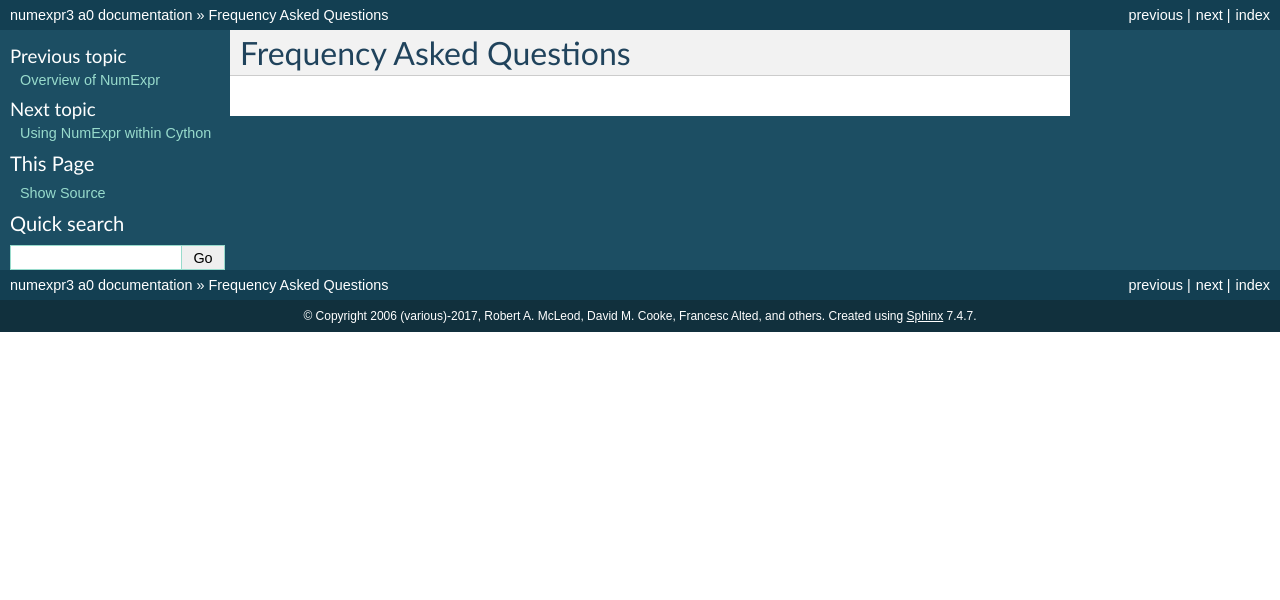
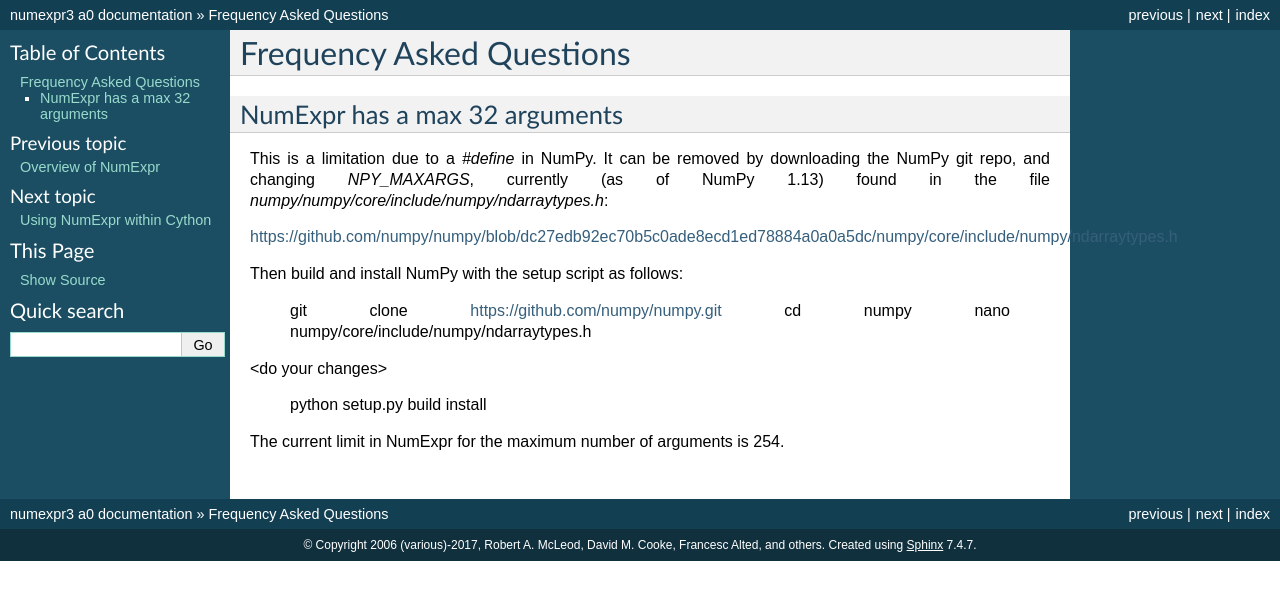
Before and after one commit to pydata/numexpr, a Sphinx documentation site: the page built from doc/faq.rst, in a window 1280 px wide. Shown: the top 600 px of the page. Built offline with Sphinx 7.4.7, drawn with Linux system fonts in a browser that asks for light colours; formulas are drawn with MathJax 3; the version number could not be read and is left out.

Commit message:
Add docs on how to increase NPY_MAXARGS

```diff
--- a/doc/faq.rst
+++ b/doc/faq.rst
@@ -1,2 +1,23 @@
 Frequency Asked Questions
 =========================
+
+NumExpr has a max 32 arguments
+------------------------------
+
+This is a limitation due to a `#define` in NumPy.  It can be removed by downloading
+the NumPy git repo, and changing `NPY_MAXARGS`, currently (as of NumPy 1.13)
+found in the file `numpy/numpy/core/include/numpy/ndarraytypes.h`:
+
+https://github.com/numpy/numpy/blob/dc27edb92ec70b5c0ade8ecd1ed78884a0a0a5dc/numpy/core/include/numpy/ndarraytypes.h
+
+Then build and install NumPy with the setup script as follows:
+
+    git clone https://github.com/numpy/numpy.git
+    cd numpy
+    nano numpy/core/include/numpy/ndarraytypes.h
+
+<do your changes>
+
+    python setup.py build install
+
+The current limit in NumExpr for the maximum number of arguments is 254.
```
